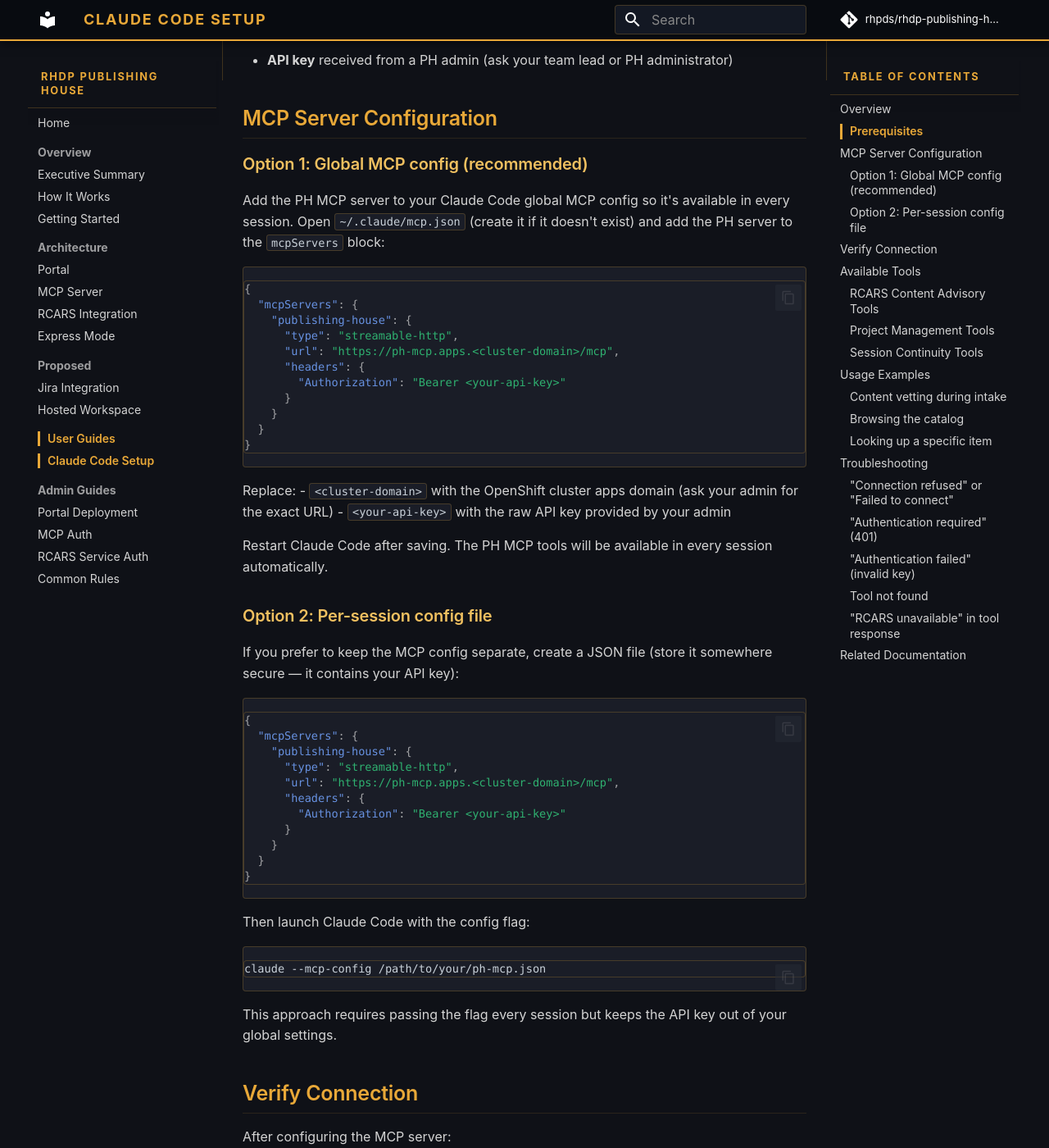
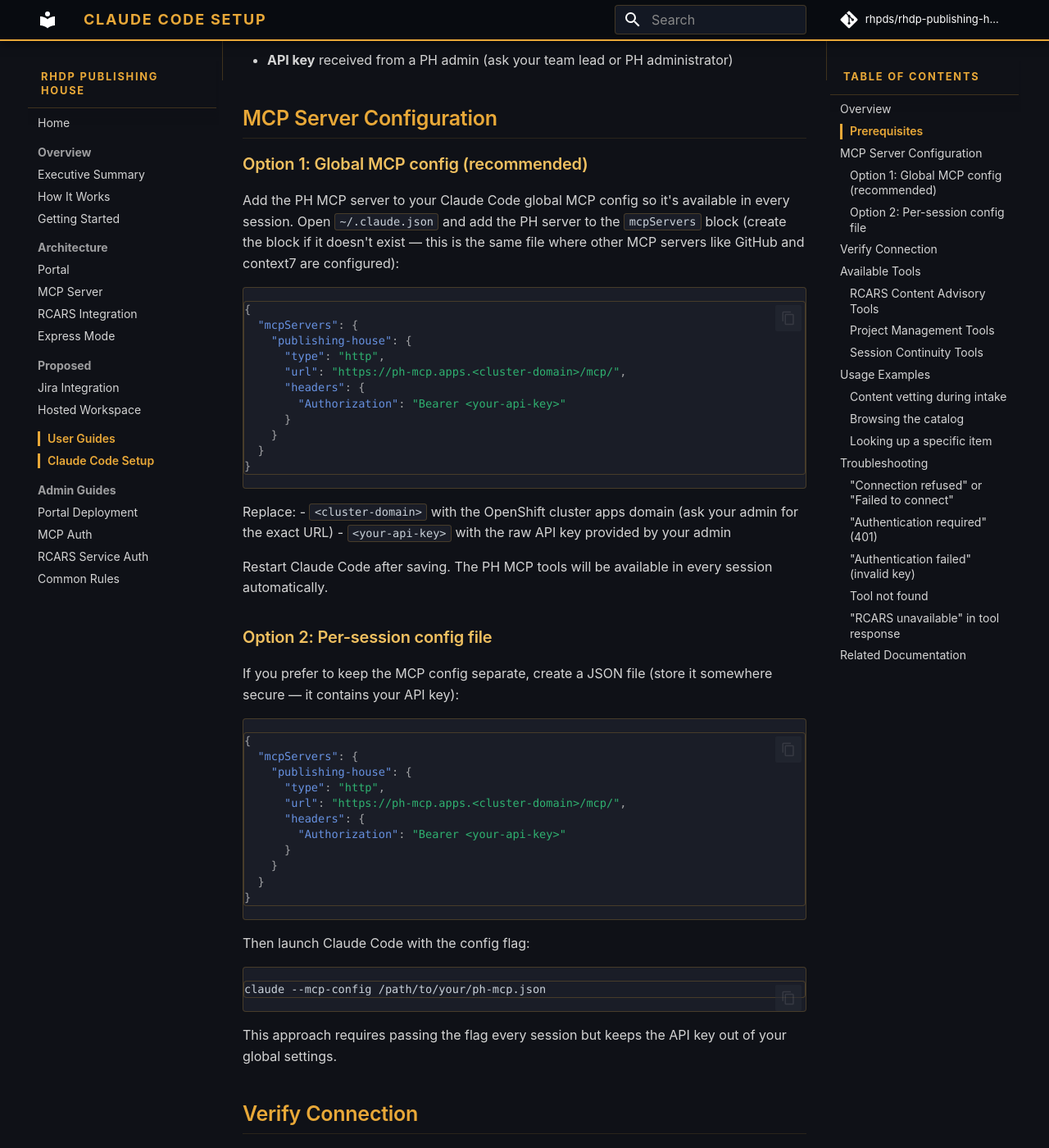
Before and after one commit to treddy08/rhdp-publishing-house, an MkDocs documentation site: the page built from docs/user/claude-code-setup.md, in a window 1280 px wide and 1400 px high, scrolled down 459 px. Shown: the whole window at 82% size. Built offline with MkDocs 1.6.1 and Material for MkDocs 9.7.7, drawn with Linux system fonts in a browser that asks for light colours; comment, search, counter and statistics services are not loaded.

Commit message:
docs: Fix MCP config — use ~/.claude.json, type http, trailing slash
Matches the format used by reporting-db-prod, GitHub, and context7 MCP
servers that are already working.

Co-Authored-By: Claude Opus 4.6 (1M context) <noreply@anthropic.com>

````diff
--- a/docs/user/claude-code-setup.md
+++ b/docs/user/claude-code-setup.md
@@ -14,14 +14,14 @@ Publishing House exposes MCP tools that let Claude Code query the RCARS content
 
 ### Option 1: Global MCP config (recommended)
 
-Add the PH MCP server to your Claude Code global MCP config so it's available in every session. Open `~/.claude/mcp.json` (create it if it doesn't exist) and add the PH server to the `mcpServers` block:
+Add the PH MCP server to your Claude Code global MCP config so it's available in every session. Open `~/.claude.json` and add the PH server to the `mcpServers` block (create the block if it doesn't exist — this is the same file where other MCP servers like GitHub and context7 are configured):
 
 ```json
 {
   "mcpServers": {
     "publishing-house": {
-      "type": "streamable-http",
-      "url": "https://ph-mcp.apps.<cluster-domain>/mcp",
+      "type": "http",
+      "url": "https://ph-mcp.apps.<cluster-domain>/mcp/",
       "headers": {
         "Authorization": "Bearer <your-api-key>"
       }
@@ -44,8 +44,8 @@ If you prefer to keep the MCP config separate, create a JSON file (store it some
 {
   "mcpServers": {
     "publishing-house": {
-      "type": "streamable-http",
-      "url": "https://ph-mcp.apps.<cluster-domain>/mcp",
+      "type": "http",
+      "url": "https://ph-mcp.apps.<cluster-domain>/mcp/",
       "headers": {
         "Authorization": "Bearer <your-api-key>"
       }
````
